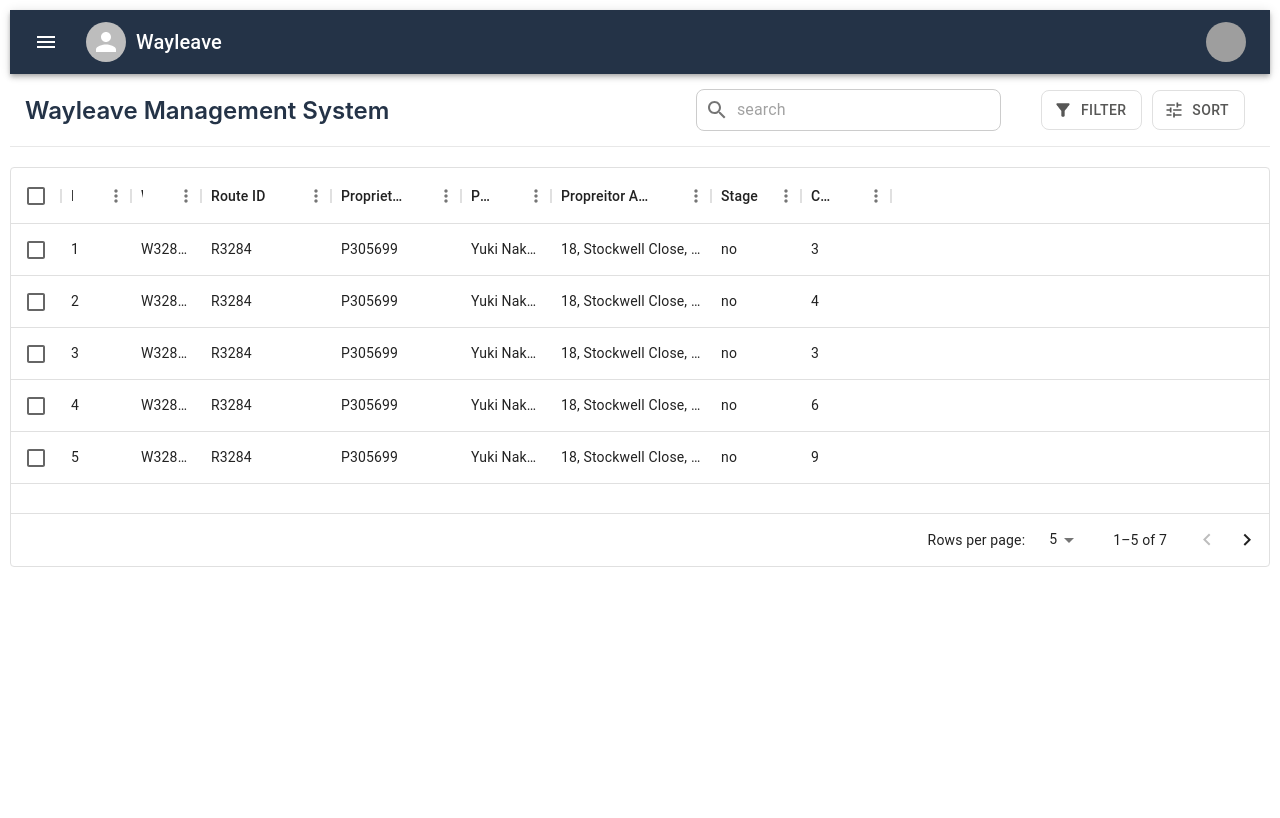
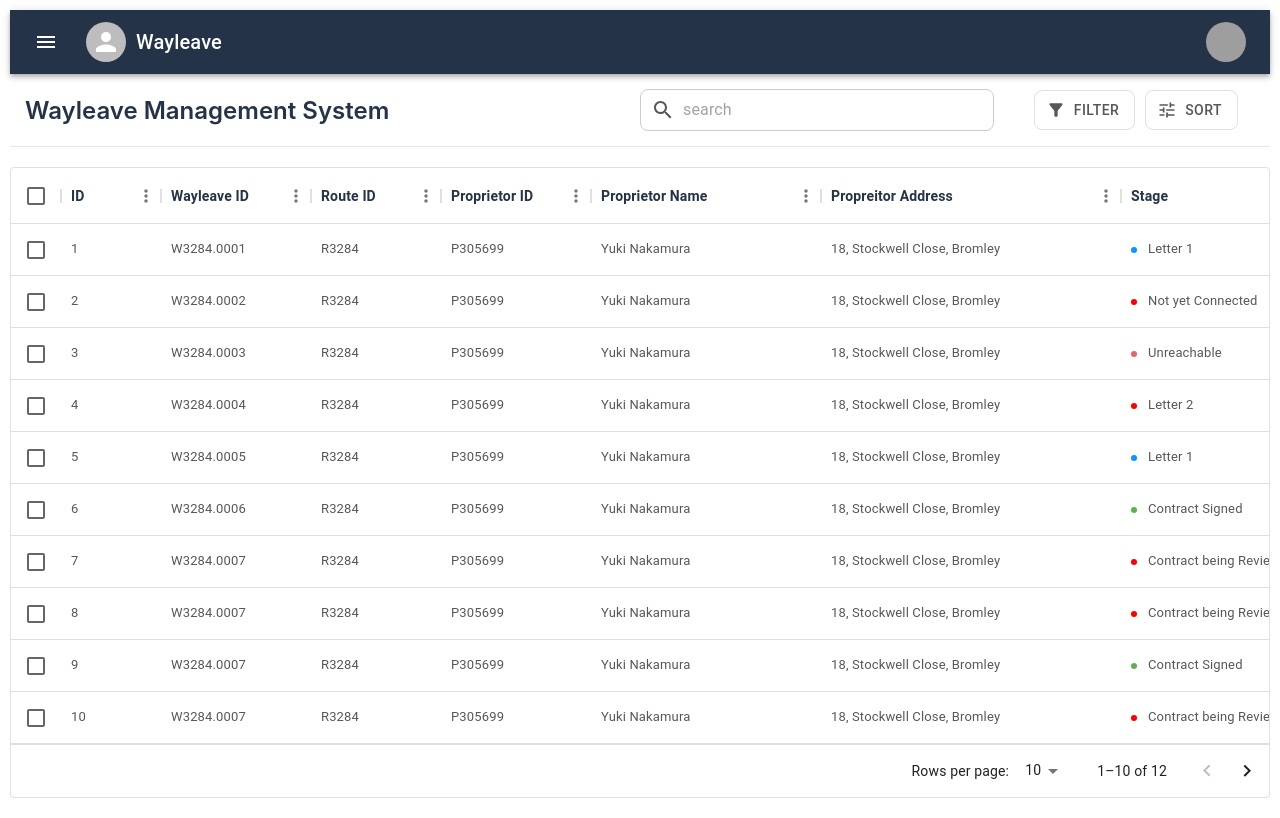
Before and after one commit to aistra-labs/wayleave, a React (Create React App) app: page /wayleave in a window 1280 px wide. Built offline with nearby package versions, Linux system fonts and the light colour scheme; grey boxes are pictures that could not be loaded; a web font is replaced by a local one.

Commit message:
[Update] ui and css changes

```diff
--- a/src/pages/WayLeaveList/index.js
+++ b/src/pages/WayLeaveList/index.js
@@ -7,27 +7,6 @@ import TuneIcon from "@mui/icons-material/Tune";
 import "../WayLeaveList/wayLeaveList.css";
 import SearchIcon from "@mui/icons-material/Search";
 import InputBase from "@mui/material/InputBase";
-import IconButton from "@mui/material/IconButton";
-const columns = [
-  { field: "id", headerName: "ID", width: 70 },
-  { field: "wayleave_id", headerName: "Wayleave ID", width: 70 },
-  { field: "route_id", headerName: "Route ID", width: 130 },
-  { field: "proprietor_id", headerName: "Proprietor ID", width: 130 },
-  { field: "proprietor_name", headerName: "Proprietor Name", width: 90 },
-  { field: "proprietor_address", headerName: "Propreitor Address", width: 160 },
-  {
-    field: "stage",
-    headerName: "Stage",
-    // description: "This column has a value getter and is not sortable.",
-    sortable: false,
-    width: 90,
-    renderCell: (params) => {
-      const isActive = params.stage;
-      return <>{isActive ? <div>test</div> : <div>no</div>}</>;
-    },
-  },
-  { field: "criticality", headerName: "Criticality", width: 90 },
-];
 
 const rows = [
   {
@@ -100,21 +79,141 @@ const rows = [
     stage: "Contract being Reviewed",
     criticality: "2",
   },
+  {
+    id: 8,
+    wayleave_id: "W3284.0007",
+    route_id: "R3284",
+    proprietor_id: "P305699",
+    proprietor_name: "Yuki Nakamura",
+    proprietor_address: "18, Stockwell Close, Bromley",
+    stage: "Contract being Reviewed",
+    criticality: "2",
+  },
+  {
+    id: 9,
+    wayleave_id: "W3284.0007",
+    route_id: "R3284",
+    proprietor_id: "P305699",
+    proprietor_name: "Yuki Nakamura",
+    proprietor_address: "18, Stockwell Close, Bromley",
+    stage: "Contract Signed",
+    criticality: "2",
+  },
+  {
+    id: 10,
+    wayleave_id: "W3284.0007",
+    route_id: "R3284",
+    proprietor_id: "P305699",
+    proprietor_name: "Yuki Nakamura",
+    proprietor_address: "18, Stockwell Close, Bromley",
+    stage: "Contract being Reviewed",
+    criticality: "2",
+  },
+  {
+    id: 11,
+    wayleave_id: "W3284.0007",
+    route_id: "R3284",
+    proprietor_id: "P305699",
+    proprietor_name: "Yuki Nakamura",
+    proprietor_address: "18, Stockwell Close, Bromley",
+    stage: "Contract Signed",
+    criticality: "2",
+  },
+  {
+    id: 12,
+    wayleave_id: "W3284.0007",
+    route_id: "R3284",
+    proprietor_id: "P305699",
+    proprietor_name: "Yuki Nakamura",
+    proprietor_address: "18, Stockwell Close, Bromley",
+    stage: "Letter 1",
+    criticality: "2",
+  },
 ];
 const WayLeaveList = () => {
-  const pageSize = 5; // Set your desired page size
-  const [page, setPage] = React.useState(0);
-  const [rowsPerPage, setRowsPerPage] = React.useState(pageSize);
-
-  const handleChangePage = (newPage) => {
-    setPage(newPage);
+  const getStagecolor = (stage) => {
+    switch (stage) {
+      case "Letter 1":
+        return "#0797FF";
+        // code to execute if expression equals value1
+        break;
+      case "Unreachable":
+        return "#EB6262";
+        break;
+      case "Contract Signed":
+        return "#5DB055";
+        break;
+      case "Contract being Reviewed":
+        break;
+      // ... more cases
+      default:
+      // code to execute if expression doesn't match any case
+    }
   };
-
-  const handleChangeRowsPerPage = (event) => {
-    setRowsPerPage(parseInt(event.target.value, 10));
-    setPage(0);
-  };
-
+  const columns = [
+    { field: "id", headerName: "ID" },
+    {
+      field: "wayleave_id",
+      headerName: "Wayleave ID",
+      width: 150,
+      sortable: false,
+      className: "custom-heading",
+    },
+    {
+      field: "route_id",
+      headerName: "Route ID",
+      width: 130,
+      sortable: false,
+      className: "custom-heading",
+    },
+    {
+      field: "proprietor_id",
+      sortable: false,
+      headerName: "Proprietor ID",
+      width: 150,
+    },
+    {
+      field: "proprietor_name",
+      sortable: false,
+      headerName: "Proprietor Name",
+      width: 230,
+    },
+    {
+      field: "proprietor_address",
+      headerName: "Propreitor Address",
+      width: 300,
+      maxWidth: 300,
+      sortable: false,
+    },
+    {
+      field: "stage",
+      headerName: "Stage",
+      width: 210,
+      // description: "This column has a value getter and is not sortable.",
+      sortable: false,
+      renderCell: (params) => {
+        return (
+          <>
+            {
+              <div className="stage-cell">
+                <li
+                  className="stage-status-color"
+                  style={{ color: getStagecolor(params.row.stage) }}
+                ></li>
+                <div>{params.row.stage}</div>
+              </div>
+            }
+          </>
+        );
+      },
+    },
+    {
+      field: "criticality",
+      sortable: false,
+      headerName: "Criticality",
+      width: 130,
+    },
+  ];
   return (
     <div className="wayleave-managment-container">
       <Header title={"Wayleave"} />
@@ -122,13 +221,6 @@ const WayLeaveList = () => {
         <div className="managment-title">Wayleave Management System</div>
         <div className="managment-button-Wrapper">
           <div className="search">
-            <IconButton
-              type="button"
-              sx={{ p: "8px" }}
-              aria-label="search"
-              style={{ height: "40px" }}
-              //   className="search-inner"
-            >
             <SearchIcon />
             <InputBase
               sx={{ ml: 1, flex: 1 }}
@@ -136,7 +228,6 @@ const WayLeaveList = () => {
               inputProps={{ "aria-label": "search" }}
               style={{ height: "40px" }}
             />
-            </IconButton>
           </div>
           <div className="buttons-box">
             <Button
@@ -157,16 +248,16 @@ const WayLeaveList = () => {
         </div>
       </div>
       <div className="managment-list-box">
-        <div style={{ height: 400, width: "100%" }}>
+        <div style={{ width: "100%" }}>
           <DataGrid
             rows={rows}
             columns={columns}
             initialState={{
               pagination: {
-                paginationModel: { page: 0, pageSize: 5 },
+                paginationModel: { page: 0, pageSize: 10 },
               },
             }}
-            pageSizeOptions={[5, 10]}
+            pageSizeOptions={[10, 20]}
             checkboxSelection
           />
         </div>
--- a/src/pages/WayLeaveList/wayLeaveList.css
+++ b/src/pages/WayLeaveList/wayLeaveList.css
@@ -6,23 +6,47 @@
         align-items: center;
         padding: 15px;
         border-bottom: 1px solid #E8E8E8;
+        @media only screen and (max-width: 767px) {
+            flex-direction: column;
+            padding: 5px;
+        }
         .managment-title{
             color: #243347;
             font-size: 24px;
             font-weight: 600;
-            width: 60%;
+            width: 50%;
+            @media only screen and (max-width: 767px) {
+                width:100%;
+                margin:20px 0;
+                text-align: center;
+            }
         }
         .managment-button-Wrapper{
              display: flex;
              align-items: center;
              justify-content: flex-end;
              width: 50%;
+             @media only screen and (max-width: 767px) {
+                width:100%;
+                margin-left: 10px;
+            }
              .search{
                 width: 60%;
                 border:1px solid #ccc;
                 border-radius: 8px;
+                display: flex;
+                align-items: center;
+                padding: 0 10px;
+                color:#575756 !important;
                 .search-inner{
                     height: 40px;
+
+                }
+                .search-inner:visited{
+                    background-color: #fff !important;
+                }
+                @media only screen and (max-width: 767px) {
+                    width: 40%;
                 }
              }
              .buttons-box{
@@ -30,6 +54,10 @@
                 margin-left: 40px;
                 display: flex;
                 align-items: center;
+                @media only screen and (max-width: 767px) {
+                    margin-left: 10px;
+                    width: 60%;
+                }
                 button{
                     border: 1px solid #E0E0E0 !important;
                     color: #575756 !important;
@@ -42,4 +70,34 @@
     .managment-list-box{
         margin: 20px 0;
     }
+    .stage-cell{
+        display: flex;
+        align-items: center;
+        font-size: 13px !important;
+        color: #575756 !important;
+        .stage-status-color{
+        color: red;
+        font-size: 20px;
+        margin-right: -10px;
+        }
+    }
 }
+.MuiDataGrid-columnHeaderTitle{
+    color: #243347 !important;
+    font-weight: 600 !important;
+    font-size: 14px !important;
+}
+.MuiDataGrid-cellContent{
+    color: #575756 !important;
+    font-size: 13px !important;
+    font-weight: 400 !important;
+}
+.css-1l55se7-MuiButtonBase-root-MuiIconButton-root:hover{
+    background-color: #fff !important;
+}
+.Mui-focusVisible{
+    background-color: #fff !important;
+}
+.Mui-focused{
+    background-color: #fff !important;
+}
```
Lines whose indentation alone changed are shown as unchanged.
